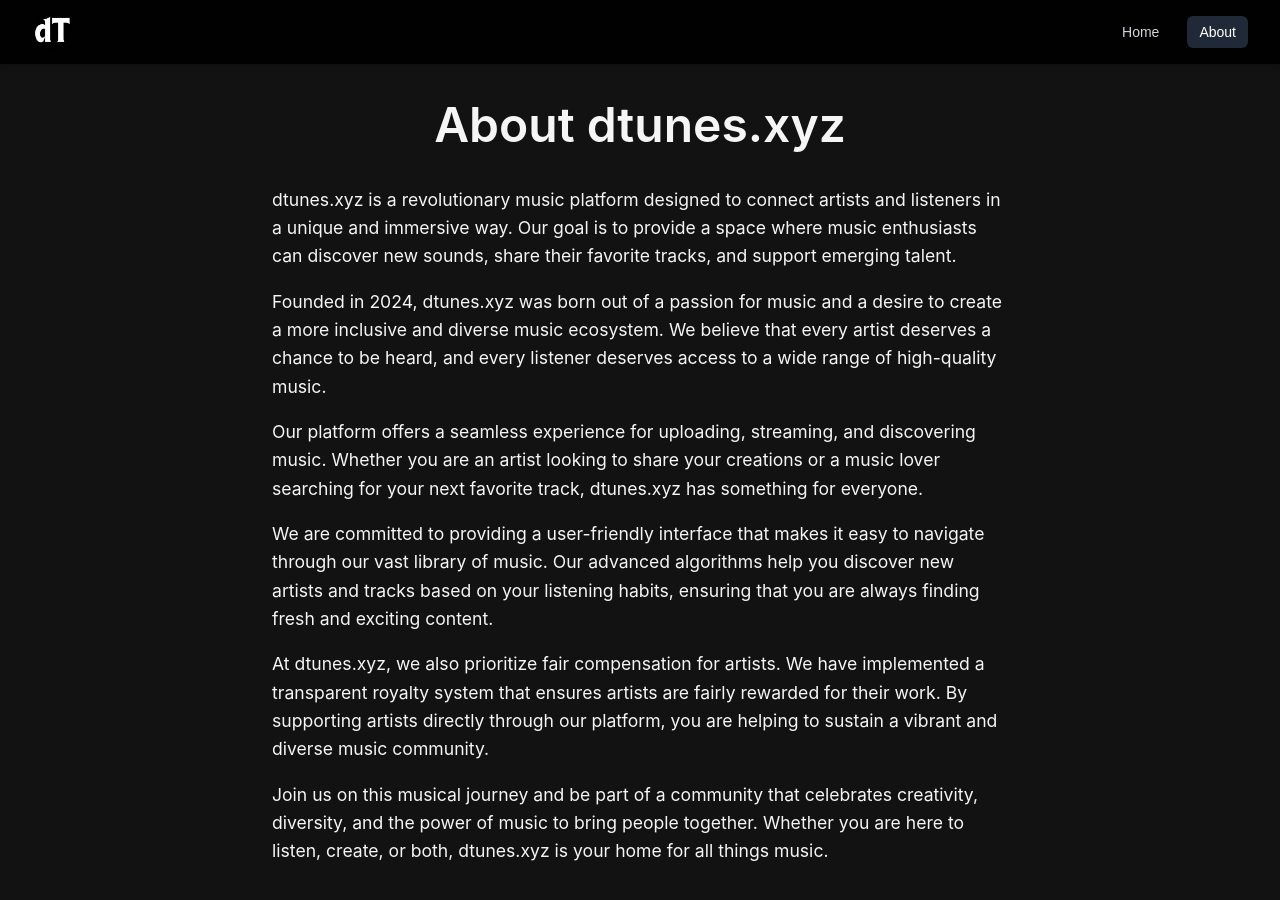
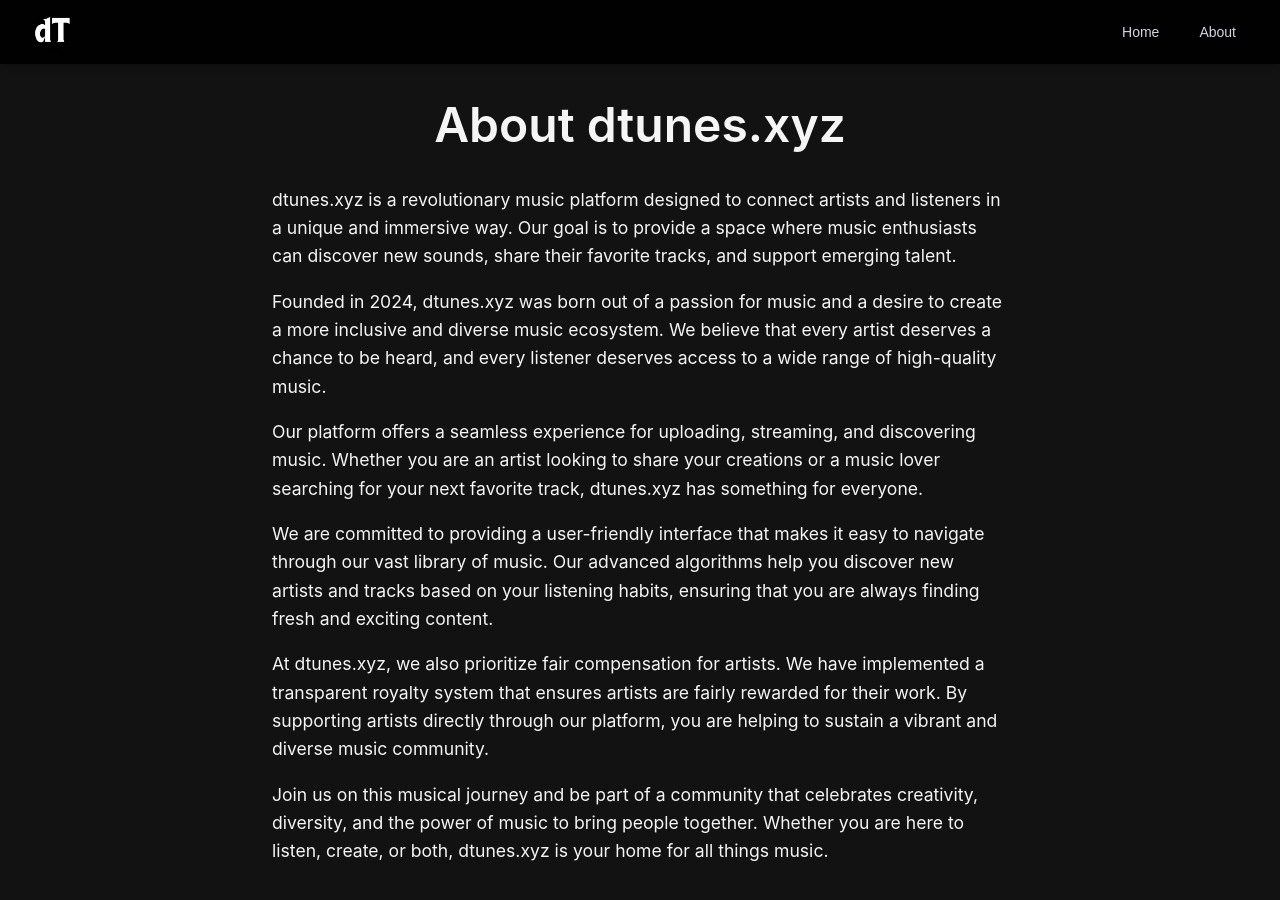
Before and after one commit to sahlhoff/dtunes, a Next.js app: page /about in a window 1280 px wide. Shown: the top 900 px of the page. Built offline with nearby package versions, Linux system fonts and the light colour scheme.

Commit message:
feat: adds trailing slash to page

```diff
--- a/src/components/header.tsx
+++ b/src/components/header.tsx
@@ -38,9 +38,9 @@ export function HeaderComponent() {
               </li>
               <li>
                 <Link
-                  href="/about"
+                  href="/about/"
                   className={`px-3 py-2 rounded-md text-sm font-medium ${
-                    pathname === "/about"
+                    pathname === "/about/"
                       ? "bg-gray-800 text-white"
                       : "text-gray-300 hover:bg-gray-700 hover:text-white"
                   }`}
```
